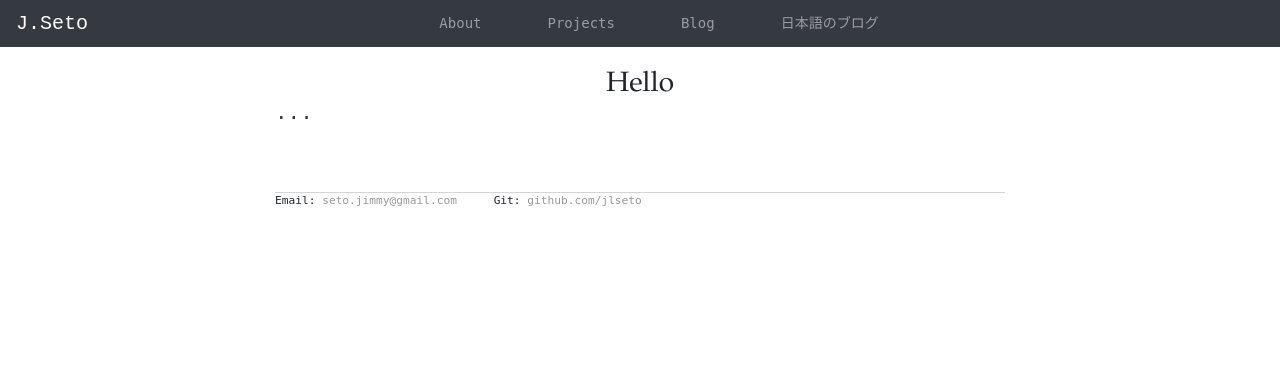
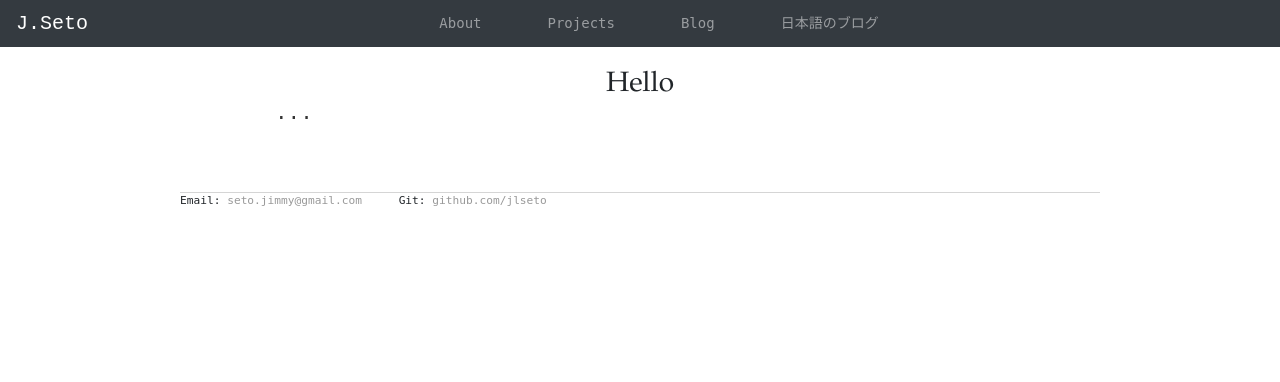
Before and after one commit to JLSeto/blog_angular, a Jekyll site: the page built from index.html, in a window 1280 px wide. Shown: the top 382 px of the page. Built offline with Jekyll 4.4.1, drawn with Linux system fonts in a browser that asks for light colours; nearby versions of some CDN libraries.

Commit message:
Updated Stuff

```diff
--- a/_layouts/default.html
+++ b/_layouts/default.html
@@ -54,7 +54,7 @@
 
     <div class="container mt-5">
       <div class="row justify-content-center">
-        <div class="col-lg-10 col-xl-8">
+        <div class="col-md-12 col-lg-10">
 		<footer>
 				<ul>
 						<li>Email: <a href="mailto:seto.jimmy@gmail.com">seto.jimmy@gmail.com</a></li>
```
